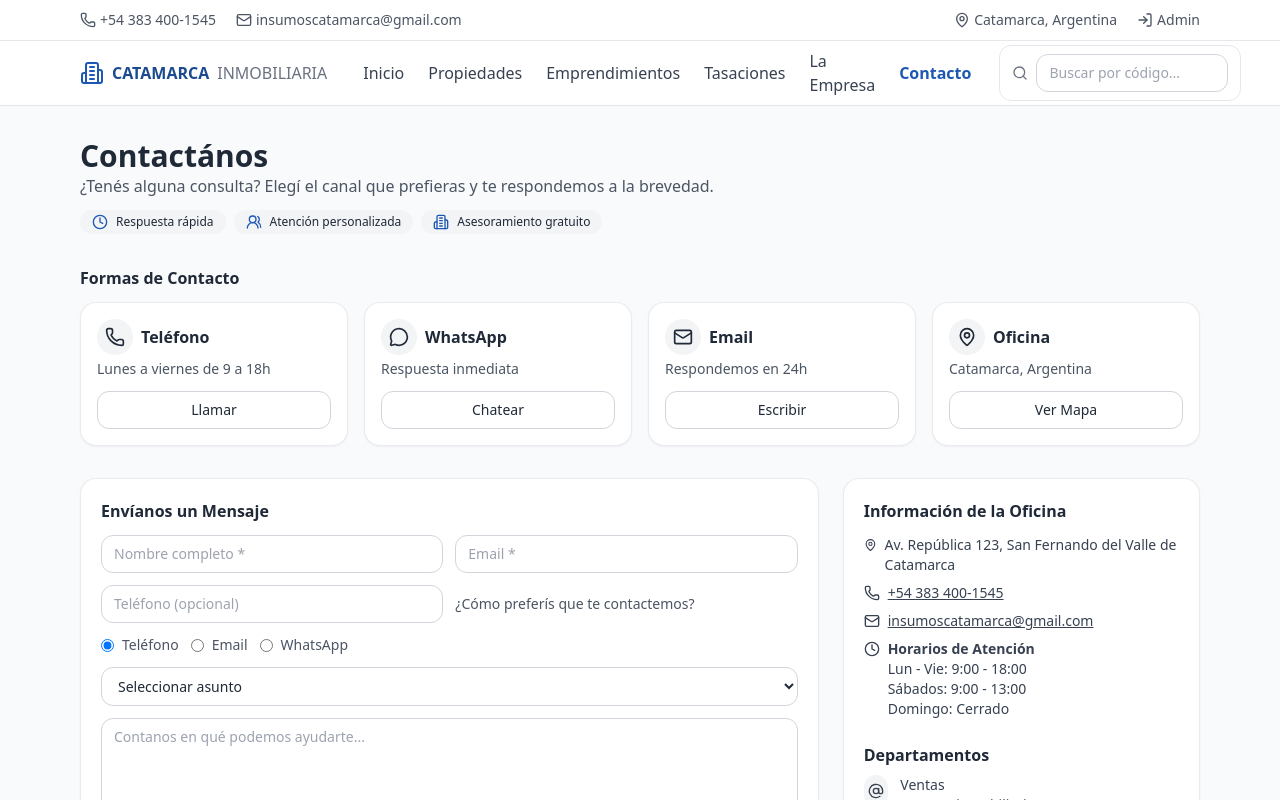
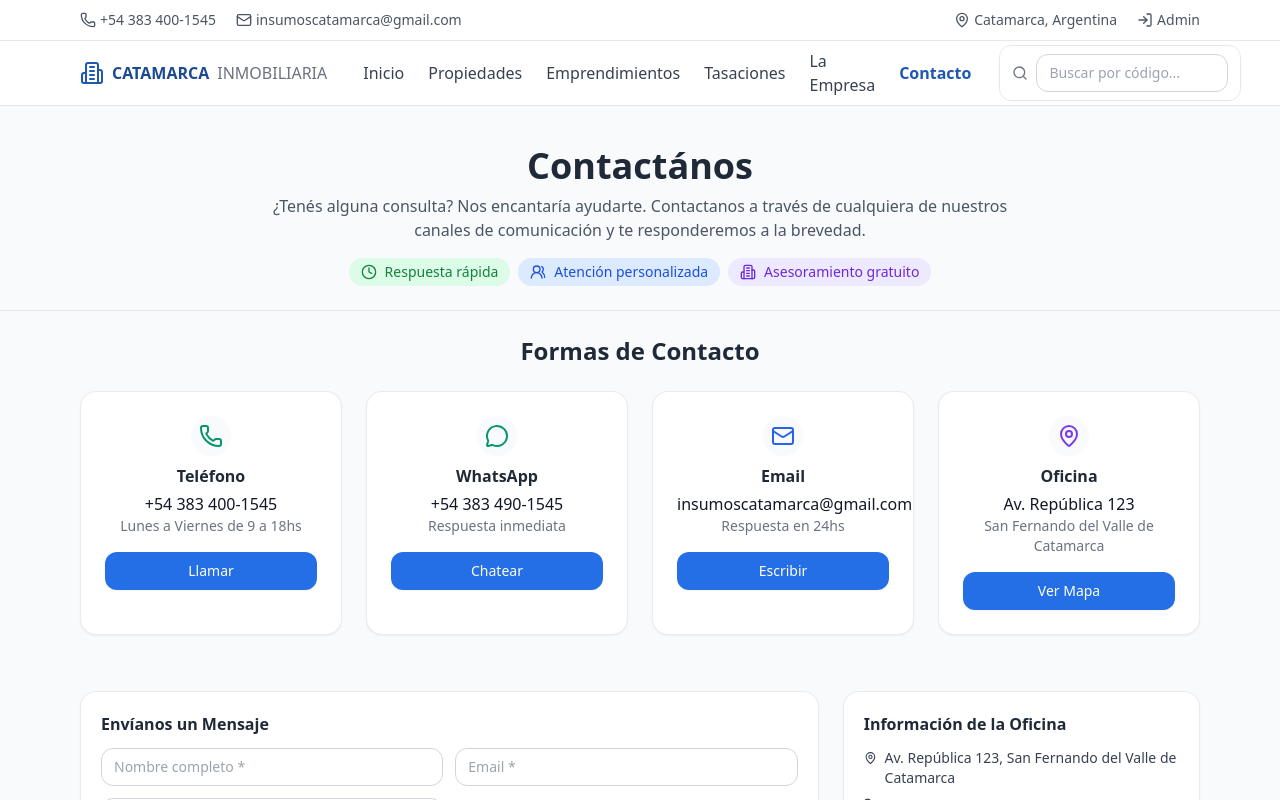
Before and after one commit to DataSenseCat/datainmobiliaria, a React (Vite) app: page /contacto in a window 1280 px wide. Shown: the top 800 px of the page. Built offline with nearby package versions, Linux system fonts and the light colour scheme.

Commit message:
Update Contacto.tsx

```diff
--- a/src/pages/Contacto.tsx
+++ b/src/pages/Contacto.tsx
@@ -5,21 +5,20 @@ import { SITE } from '../shared/SiteConfig'
 import { MapContainer, TileLayer, Marker, Popup } from 'react-leaflet'
 import 'leaflet/dist/leaflet.css'
 import L from 'leaflet'
-import { useMemo } from 'react'
+import { useMemo, useRef } from 'react'
 
-/** Icono default de Leaflet corregido para bundlers */
+/** Icono default Leaflet (evita marker invisible en bundlers) */
 const markerIcon = new L.Icon({
   iconUrl: 'https://unpkg.com/leaflet@1.9.4/dist/images/marker-icon.png',
   iconRetinaUrl: 'https://unpkg.com/leaflet@1.9.4/dist/images/marker-icon-2x.png',
   shadowUrl: 'https://unpkg.com/leaflet@1.9.4/dist/images/marker-shadow.png',
-  iconSize: [25, 41],
-  iconAnchor: [12, 41],
-  popupAnchor: [1, -34],
-  shadowSize: [41, 41],
+  iconSize: [25, 41], iconAnchor: [12, 41], popupAnchor: [1, -34], shadowSize: [41, 41],
 })
 
 export default function Contacto() {
-  // puntos simulados alrededor del centro (podés ajustar)
+  const topRef = useRef<HTMLDivElement>(null)
+
+  // puntos simulados alrededor del centro (ajusta si querés)
   const center = useMemo(() => ({ lat: -28.468, lng: -65.779 }), [])
   const points = useMemo(() => ([
     { id: 'oficina',  pos: center, label: 'Oficina Central' },
@@ -30,42 +29,74 @@ export default function Contacto() {
   ]), [center])
 
   return (
-    <div className="w-full">
-      {/* Encabezado + badges */}
-      <section className="container py-8">
-        <div className="flex items-center justify-between flex-wrap gap-3">
-          <div>
-            <h1 className="text-2xl md:text-3xl font-bold">Contactános</h1>
-            <p className="text-gray-600">¿Tenés alguna consulta? Elegí el canal que prefieras y te respondemos a la brevedad.</p>
-          </div>
-          <div className="hidden md:flex items-center gap-2">
-            <Badge icon={<Clock className="w-4 h-4" />} text="Respuesta rápida" />
-            <Badge icon={<Users2 className="w-4 h-4" />} text="Atención personalizada" />
-            <Badge icon={<Building2 className="w-4 h-4" />} text="Asesoramiento gratuito" />
-          </div>
+    <div className="w-full" ref={topRef}>
+      {/* ===== Encabezado (igual que inmobiliaria1) ===== */}
+      <section className="container pt-10 text-center">
+        <h1 className="text-3xl md:text-4xl font-bold">Contactános</h1>
+        <p className="text-gray-600 max-w-3xl mx-auto mt-2">
+          ¿Tenés alguna consulta? Nos encantaría ayudarte. Contactanos a través de cualquiera de
+          nuestros canales de comunicación y te responderemos a la brevedad.
+        </p>
+
+        {/* Chips de color */}
+        <div className="mt-4 flex flex-wrap items-center justify-center gap-2">
+          <Chip className="bg-green-100 text-green-700">
+            <Clock className="w-4 h-4" /> Respuesta rápida
+          </Chip>
+          <Chip className="bg-blue-100 text-blue-700">
+            <Users2 className="w-4 h-4" /> Atención personalizada
+          </Chip>
+          <Chip className="bg-violet-100 text-violet-700">
+            <Building2 className="w-4 h-4" /> Asesoramiento gratuito
+          </Chip>
         </div>
       </section>
 
-      {/* Formas de contacto (tarjetas) */}
-      <section className="container">
-        <h2 className="font-semibold mb-3">Formas de Contacto</h2>
-        <div className="grid md:grid-cols-4 gap-4">
-          <ContactCard icon={<Phone className="w-5 h-5" />} title="Teléfono" desc="Lunes a viernes de 9 a 18h">
-            <a href={`tel:${SITE.phone}`} className="btn btn-outline w-full">Llamar</a>
-          </ContactCard>
-          <ContactCard icon={<MessageCircle className="w-5 h-5" />} title="WhatsApp" desc="Respuesta inmediata">
-            <a href={`https://wa.me/${SITE.whatsapp.replace(/\D/g,'')}`} target="_blank" className="btn btn-outline w-full" rel="noreferrer">Chatear</a>
-          </ContactCard>
-          <ContactCard icon={<Mail className="w-5 h-5" />} title="Email" desc="Respondemos en 24h">
-            <a href={`mailto:${SITE.email}`} className="btn btn-outline w-full">Escribir</a>
-          </ContactCard>
-          <ContactCard icon={<MapPin className="w-5 h-5" />} title="Oficina" desc={SITE.location}>
-            <a href="#mapa" className="btn btn-outline w-full">Ver Mapa</a>
-          </ContactCard>
+      {/* Separador fino como en la referencia */}
+      <div className="border-t mt-6" />
+
+      {/* ===== Formas de Contacto (centrado, icono arriba, botón primario) ===== */}
+      <section className="container py-6">
+        <h2 className="text-xl md:text-2xl font-semibold text-center mb-6">Formas de Contacto</h2>
+
+        <div className="grid md:grid-cols-4 gap-6">
+          <ContactTile
+            icon={<Phone className="w-6 h-6 text-emerald-600" />}
+            title="Teléfono"
+            line1={SITE.phone}
+            line2="Lunes a Viernes de 9 a 18hs"
+            href={`tel:${SITE.phone}`}
+            cta="Llamar"
+          />
+          <ContactTile
+            icon={<MessageCircle className="w-6 h-6 text-emerald-600" />}
+            title="WhatsApp"
+            line1={SITE.whatsapp}
+            line2="Respuesta inmediata"
+            href={`https://wa.me/${SITE.whatsapp.replace(/\D/g, '')}`}
+            cta="Chatear"
+            targetBlank
+          />
+          <ContactTile
+            icon={<Mail className="w-6 h-6 text-blue-600" />}
+            title="Email"
+            line1={SITE.email}
+            line2="Respuesta en 24hs"
+            href={`mailto:${SITE.email}`}
+            cta="Escribir"
+          />
+          <ContactTile
+            icon={<MapPin className="w-6 h-6 text-violet-600" />}
+            title="Oficina"
+            line1="Av. República 123"
+            line2="San Fernando del Valle de Catamarca"
+            href="#mapa"
+            cta="Ver Mapa"
+          />
         </div>
       </section>
 
-      {/* Form + info oficina */}
+      {/* ===== Formulario + Información Oficina ===== */}
       <section className="container py-8">
         <div className="grid md:grid-cols-3 gap-6">
           {/* Formulario */}
@@ -75,14 +106,6 @@ export default function Contacto() {
               <input placeholder="Nombre completo *" required />
               <input placeholder="Email *" type="email" required />
               <input placeholder="Teléfono (opcional)" />
-              <div className="flex items-center gap-3 text-sm text-gray-600">
-                <span>¿Cómo preferís que te contactemos?</span>
-              </div>
-              <div className="col-span-2 flex flex-wrap gap-3">
-                <label className="inline-flex items-center gap-2 text-sm"><input type="radio" name="pref" defaultChecked /> Teléfono</label>
-                <label className="inline-flex items-center gap-2 text-sm"><input type="radio" name="pref" /> Email</label>
-                <label className="inline-flex items-center gap-2 text-sm"><input type="radio" name="pref" /> WhatsApp</label>
-              </div>
               <select className="col-span-2" defaultValue="">
                 <option value="" disabled>Seleccionar asunto</option>
                 <option>Comprar propiedad</option>
@@ -96,7 +119,7 @@ export default function Contacto() {
             </div>
           </form>
 
-          {/* Información oficina + departamentos */}
+          {/* Info oficina + departamentos */}
           <aside className="card p-5">
             <h3 className="font-semibold mb-3">Información de la Oficina</h3>
             <div className="space-y-2 text-sm text-gray-700">
@@ -124,15 +147,12 @@ export default function Contacto() {
         </div>
       </section>
 
-      {/* Mapa */}
+      {/* ===== Mapa ===== */}
       <section className="container" id="mapa">
         <h3 className="font-semibold mb-3">Nuestra Ubicación</h3>
         <div className="card overflow-hidden">
           <MapContainer center={center} zoom={14} style={{ height: 420, width: '100%' }}>
-            <TileLayer
-              attribution='&copy; OpenStreetMap'
-              url="https://{s}.tile.openstreetmap.org/{z}/{x}/{y}.png"
-            />
+            <TileLayer attribution="&copy; OpenStreetMap" url="https://{s}.tile.openstreetmap.org/{z}/{x}/{y}.png" />
             {points.map(p => (
               <Marker key={p.id} position={p.pos} icon={markerIcon}>
                 <Popup>{p.label}</Popup>
@@ -142,23 +162,23 @@ export default function Contacto() {
         </div>
       </section>
 
-      {/* FAQ */}
+      {/* ===== FAQ ===== */}
       <section className="container py-10">
         <h3 className="text-xl font-semibold text-center mb-6">Preguntas Frecuentes</h3>
         <div className="max-w-3xl mx-auto space-y-3">
-          <FAQ q="¿Cuál es el horario de atención?" a="Atendemos de lunes a viernes de 9:00 a 18:00 y sábados de 9:00 a 13:00. Por WhatsApp respondemos las 24 horas." />
-          <FAQ q="¿Hacen tasaciones gratuitas?" a="Sí, nuestras tasaciones son completamente gratuitas y sin compromiso." />
-          <FAQ q="¿Qué zonas operan?" a="Principalmente en San Fernando del Valle de Catamarca y alrededores, pero trabajamos en toda la provincia." />
-          <FAQ q="¿Cómo puedo publicar mi propiedad?" a="Podés contactarnos por cualquier medio y prepararíamos una visita para valorar y publicar tu propiedad." />
+          <FAQ q="¿Cuál es el horario de atención?" a="Lunes a viernes de 9:00 a 18:00 y sábados de 9:00 a 13:00. Por WhatsApp respondemos las 24 hs." />
+          <FAQ q="¿Hacen tasaciones gratuitas?" a="Sí, completamente gratuitas y sin compromiso." />
+          <FAQ q="¿Qué zonas operan?" a="Principalmente SFV de Catamarca y alrededores, pero trabajamos en toda la provincia." />
+          <FAQ q="¿Cómo publico mi propiedad?" a="Contactanos; coordinamos una visita para valorar y publicar la propiedad." />
         </div>
       </section>
 
-      {/* CTA naranja */}
+      {/* ===== CTA naranja ===== */}
       <section className="bg-orange-600 text-white">
         <div className="container py-8 grid md:grid-cols-2 gap-4 items-center">
           <div>
             <h3 className="text-xl font-semibold">¿Necesitás atención fuera del horario comercial?</h3>
-            <p className="opacity-95">Para urgencias o administración, escribinos por WhatsApp. Respondemos 24 hs.</p>
+            <p className="opacity-95">Para urgencias y administración, escribinos por WhatsApp. Respondemos 24 hs.</p>
           </div>
           <div className="md:text-right">
             <a
@@ -174,28 +194,34 @@ export default function Contacto() {
   )
 }
 
-/* --------- componentes pequeños con el mismo “feel” que en Tasaciones --------- */
+/* ------------------- componentes pequeños ------------------- */
 
-function Badge({ icon, text }:{icon:React.ReactNode,text:string}) {
+function Chip({ className, children }:{className?:string, children:React.ReactNode}) {
   return (
-    <div className="flex items-center gap-2 text-xs bg-gray-100 rounded-full px-3 py-1">
-      <span className="text-brand-700">{icon}</span>
-      <span className="font-medium">{text}</span>
-    </div>
+    <span className={`inline-flex items-center gap-2 px-3 py-1 rounded-full text-sm ${className}`}>{children}</span>
   )
 }
 
-function ContactCard({ icon, title, desc, children }:{
-  icon:React.ReactNode, title:string, desc:string, children:React.ReactNode
+function ContactTile({
+  icon, title, line1, line2, href, cta, targetBlank
+}:{
+  icon:React.ReactNode, title:string, line1:string, line2:string, href:string, cta:string, targetBlank?:boolean
 }) {
   return (
-    <div className="card p-4 hover:border-gray-300">
-      <div className="flex items-center gap-2 mb-1 text-gray-800">
-        <div className="w-9 h-9 rounded-full bg-gray-100 flex items-center justify-center">{icon}</div>
-        <div className="font-semibold">{title}</div>
+    <div className="card p-6 text-center hover:border-gray-300">
+      <div className="w-10 h-10 rounded-full mx-auto flex items-center justify-center bg-gray-50 mb-2">
+        {icon}
       </div>
-      <p className="text-sm text-gray-600 mb-3">{desc}</p>
-      {children}
+      <div className="font-semibold">{title}</div>
+      <div className="text-gray-900 mt-1">{line1}</div>
+      <div className="text-gray-500 text-sm">{line2}</div>
+      <a
+        href={href}
+        className="btn btn-primary w-full mt-4"
+        {...(targetBlank ? { target: '_blank', rel: 'noreferrer' } : {})}
+      >
+        {cta}
+      </a>
     </div>
   )
 }
```
